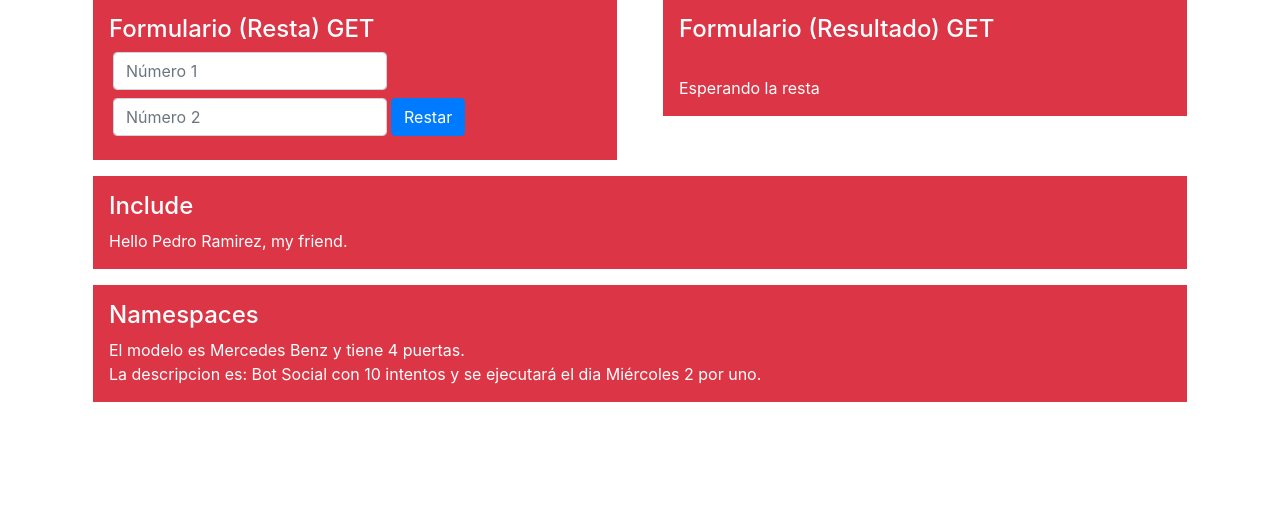
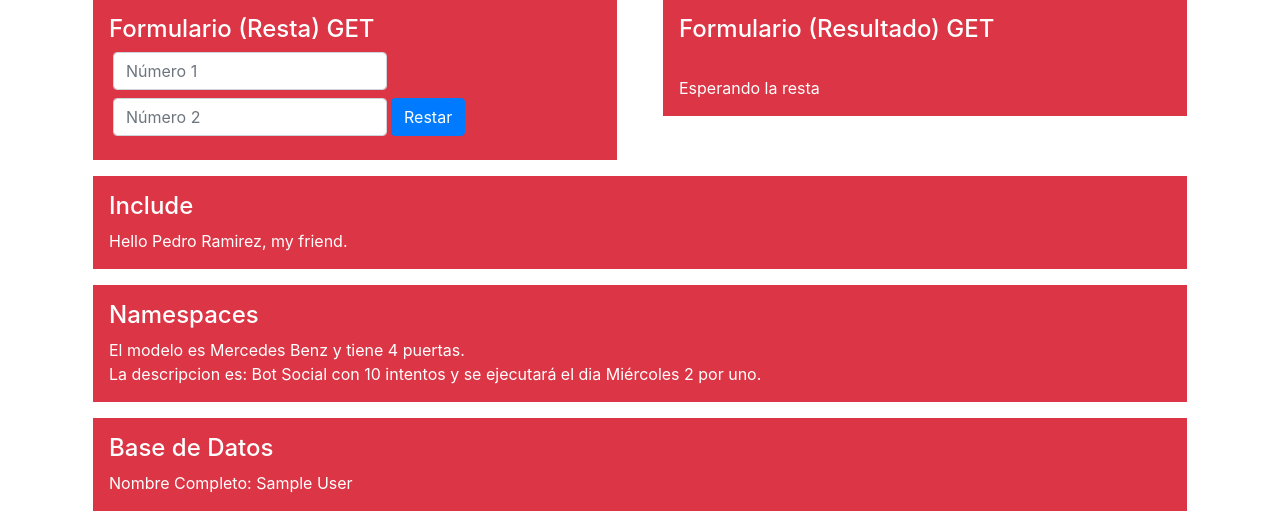
Before and after one commit to david-dc381/PHP-Console, a PHP site: page / in a window 1280 px wide. Shown: the part 2441-2960 px from the top of the page. Before the commit the page ends 2843 px from the top, so only its background shows below. Run offline with PHP 8.4, Linux system fonts and the light colour scheme; tables that the repository leaves empty or names only in its code hold one stand-in row (values such as "Sample post").

Commit message:
Agregamos la conexion de base de datos

```diff
--- /dev/null
+++ b/connection.php
@@ -0,0 +1,5 @@
+<?php
+    $username = "root";
+    $password = "";
+    $connection = new PDO('mysql:host=localhost;dbname=db_test', $username, $password)
+?>
--- a/index.php
+++ b/index.php
@@ -496,6 +496,23 @@
         </div>
 
 
+        <?php include('connection.php') ?>
+        <div class="row">
+            <div class="col-12">
+                <div class="p-3 m-2 bg-danger text-white">
+                    <h4>Base de Datos</h4>
+                    <?php
+                       $persons = $connection->query('SELECT * FROM persons');
+
+                       foreach ($persons as $person) {
+                           echo "Nombre Completo: " . $person['firstname'] . " " . $person['lastname'] . "<br>";
+                       }
+                    ?>
+                </div>
+            </div>
+        </div>
+
+
     </div>
 
     <script src="https://code.jquery.com/jquery-3.5.1.slim.min.js" integrity="sha384-DfXdz2htPH0lsSSs5nCTpuj/zy4C+OGpamoFVy38MVBnE+IbbVYUew+OrCXaRkfj" crossorigin="anonymous"></script>
```
